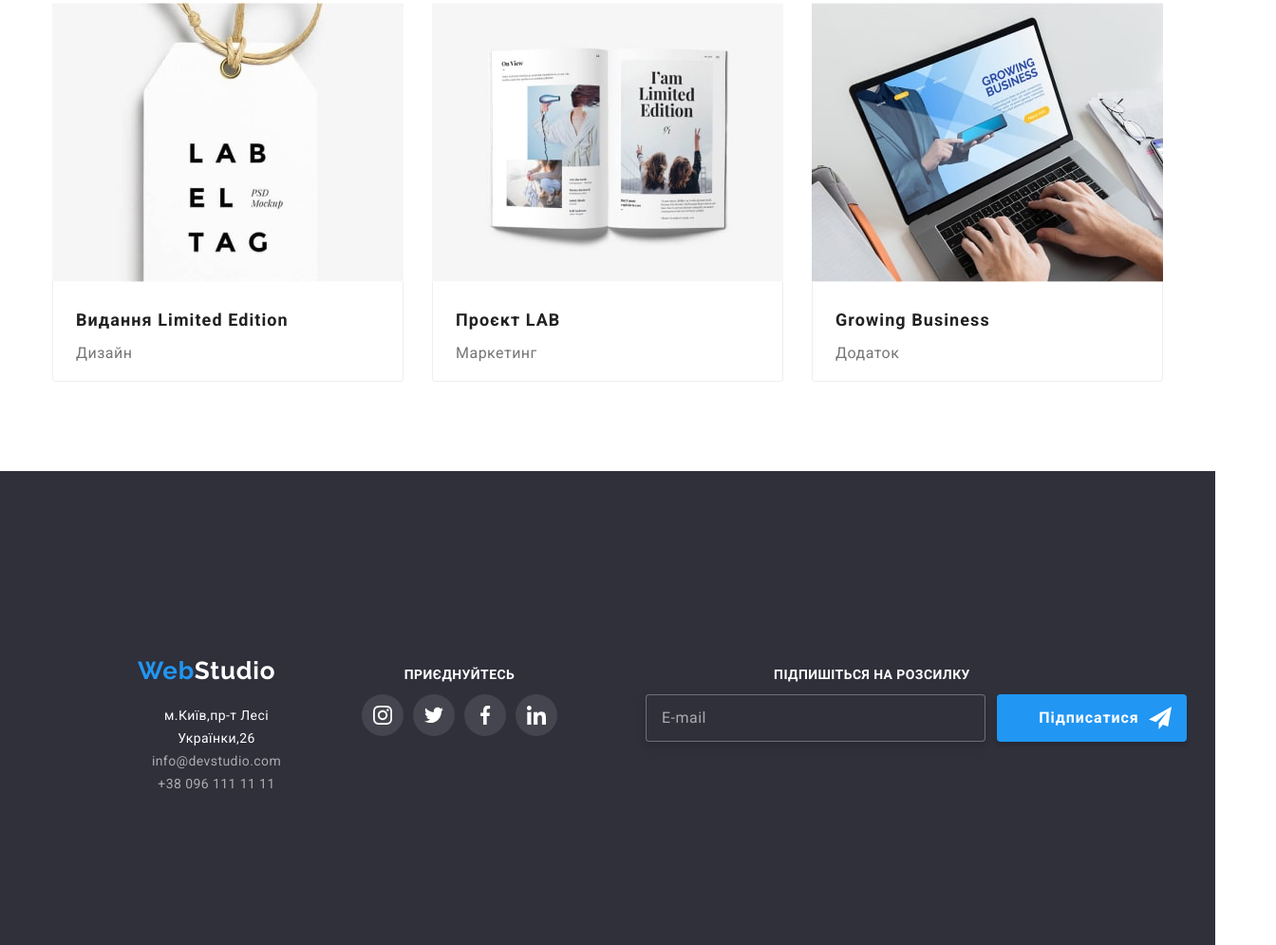
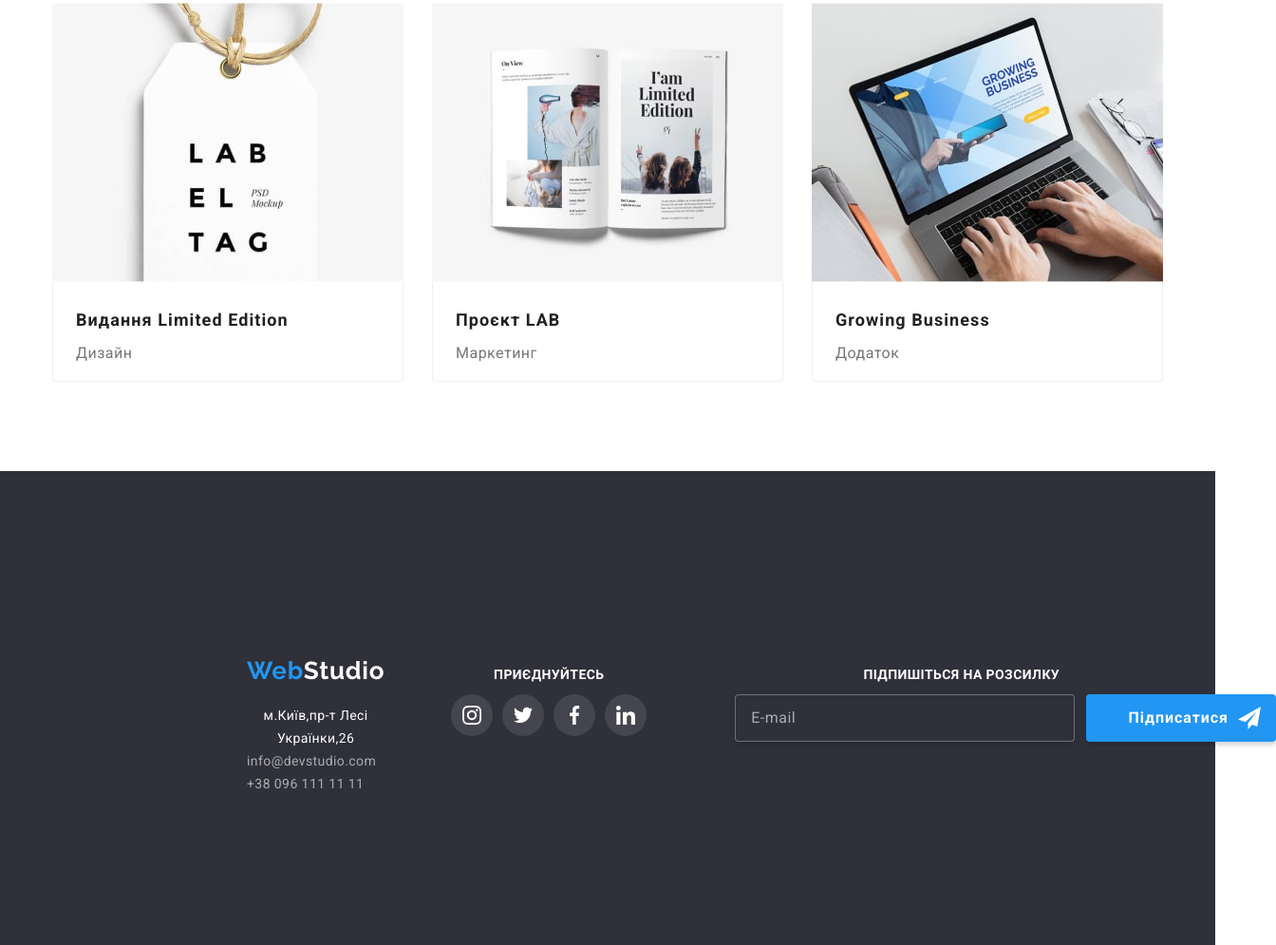
Before and after one commit to SergeyGusar/goit-markup-hw-08, a plain HTML site: page portfolio.html in a window 1280 px wide. Shown: the part 1115-2110 px from the top of the page at 95% size, 1344 px wide, since content can reach past the window. Drawn offline with nearby package versions, Linux system fonts and the light colour scheme; files that its build step writes are made by us from their sources.

Commit message:
fhtfhrtf

```diff
--- a/sass/components/_address.scss
+++ b/sass/components/_address.scss
@@ -8,10 +8,15 @@
 
   }
   .address-title {
+
+    @media  screen and ( min-width: 480px) {
     text-align: center;
-    @media  screen and ( min-width: 1200px) {
+    }
 
-    }
+    @media  screen and ( min-width: 768px) {
+      text-align: inherit;
+
+      }
   }
   .address-list  .mail-list {
     margin-bottom: 9px;
--- a/sass/components/_footer.scss
+++ b/sass/components/_footer.scss
@@ -13,6 +13,12 @@
       align-items: baseline;
     }
 
+  }
+  .container-footer{
+    @media screen and ( min-width: 768px) {
+      margin-left: 115px;
+
+    }
   }
 
   .footer {
--- a/sass/components/_header.scss
+++ b/sass/components/_header.scss
@@ -12,7 +12,7 @@ background: var(--text-color);
 
     @media  screen and ( min-width: 1200px) {
 
-     padding-top: 32px;
+
      padding-bottom: 32px;
      display: block;
     }
--- a/sass/components/_logo.scss
+++ b/sass/components/_logo.scss
@@ -44,6 +44,12 @@
     display: block;
     margin-bottom: 20px;
     text-align: center;
+
+    @media  screen and ( min-width: 768px) {
+      text-align: inherit;
+
+      }
+
     @media  screen and ( min-width: 1200px) {
       text-align: start;
       margin-left: 115px;
```
Also changed, not shown: css/main.css, css/main.min.css, 2 other files.
